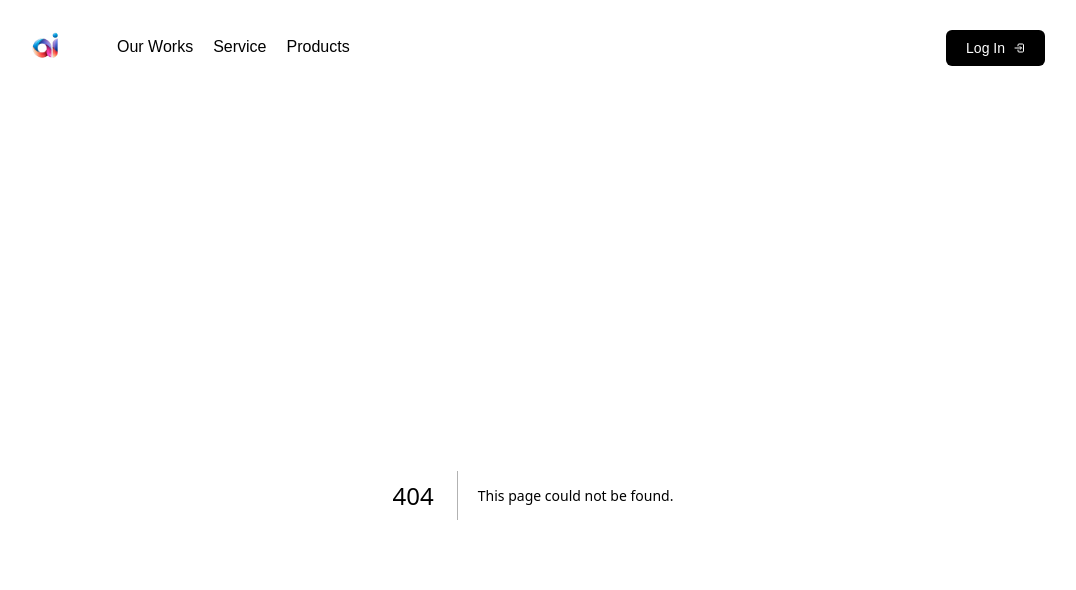
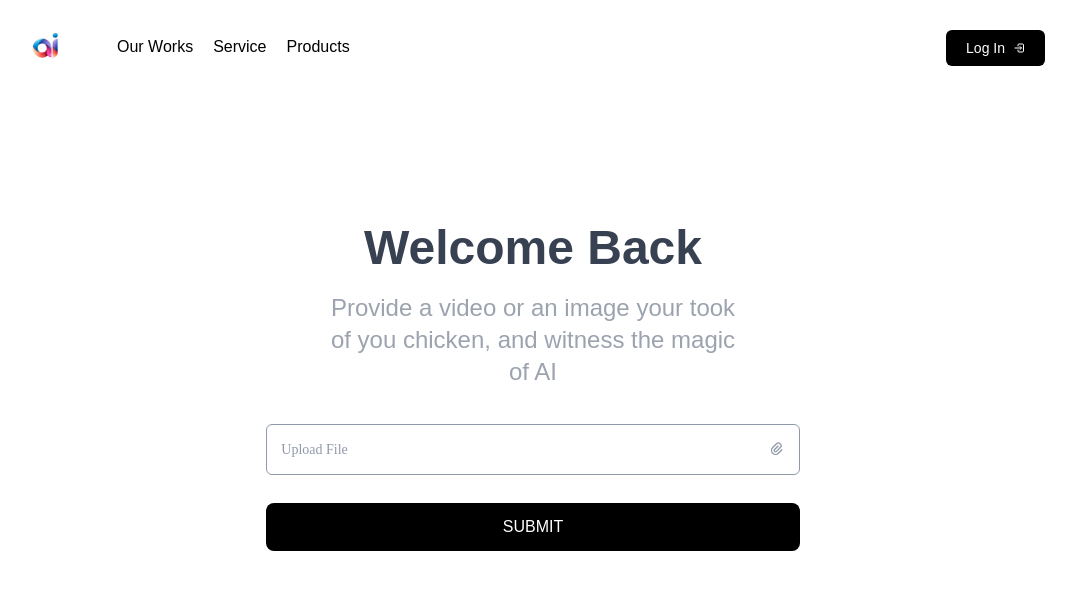
Before and after one commit to kabundege/ai-platform, a Next.js app: page /dashboard in a window 1280 px wide. Before the commit this address had no page. Shown: the top 590 px of the page, without its empty margins (107-1183 px from the left). Built offline with nearby package versions, Linux system fonts and the light colour scheme.

Commit message:
dashboard

```diff
--- /dev/null
+++ b/Components/Layout/index.tsx
@@ -0,0 +1,24 @@
+import { motion, Transition } from "framer-motion";
+import { ReactNode } from "react";
+
+interface Props {
+  children:ReactNode,
+  x?:number,
+  y?:number,
+  stiffness?:number,
+  damping?:number,
+  type?: Transition['type']
+}
+
+const Layout = ({ children,x=0,y=300,stiffness=260,damping=20,type="spring" }:Props) => (
+  <motion.div
+    initial={{ y,x, opacity: 0 }}
+    animate={{ y: 0, opacity: 1 }}
+    exit={{ y,x, opacity: 0 }}
+    transition={{type,stiffness,damping}}
+  >
+    {children}
+  </motion.div>
+);
+
+export default Layout;
--- a/app/Components/Header.tsx
+++ b/app/Components/Header.tsx
@@ -16,7 +16,7 @@ import Link from 'next/link'
                     <div className='w-0 group-hover:w-1/2 border-b-2 border-gray-300' />
                 </li>
                 <li className='mr-5 group'>
-                    <Link href='/' className='text-base font-light'>Service</Link>
+                    <Link href='/dashboard' className='text-base font-light'>Service</Link>
                     <div className='w-0 group-hover:w-1/2 border-b-2 border-gray-300' />
                 </li>
                 <li className='mr-5 group'>
--- /dev/null
+++ b/app/Components/UploadField/UploadField.css
@@ -0,0 +1,125 @@
+
+* {
+  margin: 0;
+  padding: 0;
+  box-sizing: border-box;
+}
+
+html, body {
+  min-height: 100%;
+  font-family: Regular;
+}
+
+.app {
+  width: 100vw;
+  height: 100vh;
+  overflow: hidden;
+}
+
+.spacer {
+  margin: 10.6666666667px;
+}
+
+.halfSpacer {
+  margin: 3.5555555556px;
+}
+
+.inputError {
+  width: 100%;
+  text-align: left;
+  color: #B63434 !important;
+}
+
+input:-webkit-autofill,
+input:-webkit-autofill:hover,
+input:-webkit-autofill:focus,
+textarea:-webkit-autofill,
+textarea:-webkit-autofill:hover,
+textarea:-webkit-autofill:focus,
+select:-webkit-autofill,
+select:-webkit-autofill:hover,
+select:-webkit-autofill:focus {
+  border: none;
+  outline: none;
+  color: #000 !important;
+  -webkit-text-size-adjust: 1.2em;
+  -webkit-text-fill-color: #000;
+  -webkit-box-shadow: 0 0 0px 1000px transparent inset;
+  -webkit-transition: background-color 5000s ease-in-out 0s;
+  transition: background-color 5000s ease-in-out 0s;
+}
+
+.absolute-fill {
+  position: absolute;
+  width: 100%;
+  height: 100%;
+}
+
+.flexer {
+  display: flex;
+  align-items: center;
+  justify-content: space-between;
+}
+
+.centerd {
+  display: flex;
+  align-items: center;
+  justify-content: center;
+}
+
+.logo {
+  position: absolute;
+  top: 10%;
+  left: 10%;
+  transform: translate(-50%, -50%);
+}
+@media screen and (max-width: 500px) {
+  .logo {
+    left: 50%;
+  }
+}
+@-webkit-keyframes spin {
+  from {
+    -webkit-transform: rotate(0deg);
+  }
+  to {
+    -webkit-transform: rotate(360deg);
+  }
+}
+@keyframes spin {
+  from {
+    transform: rotate(0deg);
+  }
+  to {
+    transform: rotate(360deg);
+  }
+}
+.UploadField {
+  width: 100%;
+  cursor: pointer;
+  margin: 8px 0;
+}
+.UploadField label {
+  font-size: 14px;
+  font-family: Medium;
+  color: #9099A8 !important;
+}
+.UploadField .icon {
+  color: #9099A8 !important;
+  transition: all 0.5s ease;
+}
+.UploadField .icon:hover {
+  color: #77828D !important;
+}
+.UploadField .InputWrapper {
+  display: flex;
+  align-items: center;
+  justify-content: space-between;
+  margin-top: 8px;
+  padding: 14px;
+  border: 1px solid #9099A8;
+  border-radius: 6px;
+}
+.UploadField .InputWrapper input {
+  display: none;
+}/*# sourceMappingURL=UploadField.css.map */
--- /dev/null
+++ b/app/Components/UploadField/UploadField.tsx
@@ -0,0 +1,70 @@
+import { FC, useRef } from 'react'
+import { RiAttachment2 } from 'react-icons/ri'
+import './UploadField.css'
+
+type Props = React.DetailedHTMLProps<React.InputHTMLAttributes<HTMLInputElement>, HTMLInputElement> & {
+  handleChange: (value:any) => void,
+  error?: any,
+  label: string,
+  value?: any,
+}
+
+const UploadField:FC<Props> = ({ error,value,handleChange,label, ...rest }) => {
+  const InputRef = useRef<HTMLInputElement|null>(null)
+
+  const onClickHandler = () => {
+    if(InputRef.current)
+    InputRef.current.click()
+  }
+
+  const onChange = (e:React.FormEvent<HTMLInputElement>) => {
+    //
+    if(e.currentTarget.files && e.currentTarget.files[0]){
+      // check if multiple is in use!
+      handleChange(
+        rest.multiple ?
+          e.currentTarget.files :
+          e.currentTarget.files[0]
+      )
+    }
+  }
+
+  const names = () => {
+    let name = '';
+
+    if(!value.length)
+    return null
+
+    // mapping all file names to appiel
+    for(let i=0;i<value.length;i++){
+      if(i)
+      name += ', '
+      name += value[i].name || value[i]
+    }
+
+    return name
+  }
+
+  return (
+    <div className='UploadField'>
+      <label className="capitalize">{label}</label>
+      <div className='InputWrapper' onClick={onClickHandler}>
+        <input
+          type='file'
+          ref={InputRef}
+          onChange={onChange}
+          {...rest}
+        />
+        {
+          value ?
+            <span className="truncate" style={{flex:.9}} >{ rest.multiple ? names() : value.name || value}</span>:
+            <label>Upload File</label>
+        }
+        <RiAttachment2 className="icon" />
+      </div>
+      <p className="inputError">{!value ? error : null}</p>
+    </div>
+  )
+}
+
+export default UploadField
--- /dev/null
+++ b/app/Components/UploadField/index.ts
@@ -0,0 +1 @@
+export {default} from './UploadField'
--- /dev/null
+++ b/app/context/index.tsx
@@ -0,0 +1,59 @@
+import { createContext, FC, ReactNode, useEffect, useState} from 'react';
+
+type ContextState = {
+    token?: string,
+    isLoading: boolean,
+    isAuth: boolean
+}
+
+interface Props {
+    children?:ReactNode,
+}
+
+type handleContext = <T extends keyof ContextState,Y extends ContextState[T]>(key: T,value: Y) => void
+
+interface ContextProps extends ContextState {
+    handleContext: handleContext,
+    setContext: React.Dispatch<React.SetStateAction<ContextState>>
+}
+
+const initialState:ContextProps = {
+    isLoading:false,
+    isAuth: false,
+    setContext: () => {},
+    handleContext: () => {},
+}
+
+const StoreContext = createContext<ContextProps>(initialState);
+
+const StoreProvider:FC<Props> = ({ children }) =>{
+    const [ state,setState ] = useState<ContextState>(initialState)
+
+    useEffect(()=>{
+        const token = localStorage.getItem('token');
+        if(token){
+            handleContext('token',token)
+        }
+    },[])
+
+    const handleContext:handleContext = (key,value) => {
+        setState(
+            (prev:ContextState) =>
+            ({ ...prev,[key] : value })
+        )
+    }
+
+    return(
+        <StoreContext.Provider
+                value = {{
+                    ...state,
+                    handleContext,
+                    setContext: setState,
+                }}
+            >
+            {children}
+        </StoreContext.Provider>
+    )
+}
+
+export { StoreContext,StoreProvider }
--- /dev/null
+++ b/app/dashboard/page.tsx
@@ -0,0 +1,31 @@
+'use client'
+import React, { useState } from 'react'
+import Button from '../Components/Button'
+import UploadField from '../Components/UploadField'
+
+export default function Dashboard() {
+  const [file,setFile] = useState()
+
+  const handleChange = (val:any) => {
+    setFile(val)
+  }
+
+  return (
+    <div className="h-full w-full">
+      <h1 className='text-center text-5xl text-gray-700 mt-32 font-black'>Welcome Back</h1>
+      <h2 className='text-center text-2xl w-4/12 mx-auto my-5 text-gray-400 font-medium'>
+        Provide a video or an image your took of
+        you chicken, and witness the magic of AI
+      </h2>
+      <div className='flex flex-col items-center justify-center w-5/12 mx-auto'>
+        <UploadField
+          label=''
+          value={file}
+          {...{handleChange}}
+          accept="image/*, video/*"
+        />
+        <Button text="Submit" className='mt-5 w-3/12' />
+      </div>
+    </div>
+  )
+}
--- a/app/forgot/page.tsx
+++ b/app/forgot/page.tsx
@@ -6,13 +6,14 @@ import Input from '../Components/Input'
 import { useForm } from 'react-hook-form';
 import { yupResolver } from '@hookform/resolvers/yup'
 import { forgotSchema } from '../../validation/auth.schema'
+import Layout from '../../Components/Layout'
 
 interface Creds {
   phone: string,
 }
 
 
-export default function Login() {
+function Forgot() {
 
   const {
     register,
@@ -43,3 +44,9 @@ export default function Login() {
     </form>
   )
 }
+
+export default () => (
+  <Layout>
+    <Forgot/>
+  </Layout>
+)
--- a/app/login/page.tsx
+++ b/app/login/page.tsx
@@ -1,12 +1,15 @@
 "use client"
 import Link from 'next/link'
-import React from 'react'
+import React, { useContext, useEffect } from 'react'
 import Button from '../Components/Button'
 import Input from '../Components/Input'
 import PasswordInput from '../Components/PasswordInput'
 import { useForm } from 'react-hook-form';
 import { yupResolver } from '@hookform/resolvers/yup'
 import { LoginSchema } from '../../validation/auth.schema'
+import Layout from '../../Components/Layout'
+import { StoreContext } from '../context'
+import { useRouter } from 'next/navigation'
 
 interface Creds {
   phone: string,
@@ -14,7 +17,9 @@ interface Creds {
 }
 
 
-export default function Login() {
+function SIGNIN() {
+  const router = useRouter()
+  const { handleContext,token } = useContext(StoreContext)
 
   const {
     register,
@@ -27,7 +32,17 @@ export default function Login() {
 
   const submitHandler = handleSubmit((data)=>{
     // code here
+    console.log("got here with ",data)
+    localStorage.setItem('token','token')
+    handleContext('token','token')
   })
+
+  useEffect(()=>{
+    console.log(token)
+    if(token){
+      router.replace('/dashboard')
+    }
+  },[token])
 
   return (
     <form className='mx-auto w-96 mt-20' onSubmit={submitHandler}>
@@ -53,3 +68,9 @@ export default function Login() {
     </form>
   )
 }
+
+export default () => (
+  <Layout>
+    <SIGNIN/>
+  </Layout>
+)
--- a/app/register/page.tsx
+++ b/app/register/page.tsx
@@ -9,6 +9,7 @@ import SelectField from "../Components/SelectField";
 import { useForm } from "react-hook-form";
 import { yupResolver } from "@hookform/resolvers/yup";
 import { RegisterSchema } from "../../validation/auth.schema";
+import Layout from "../../Components/Layout";
 
 interface Creds {
   province: string;
@@ -19,7 +20,7 @@ interface Creds {
   confirm: string;
 }
 
-export default function Register() {
+function Register() {
 
   const {
     register,
@@ -99,3 +100,9 @@ export default function Register() {
     </form>
   );
 }
+
+export default () => (
+  <Layout>
+    <Register/>
+  </Layout>
+)
--- a/package.json
+++ b/package.json
@@ -7,6 +7,7 @@
   },
   "dependencies": {
     "@hookform/resolvers": "^2.9.10",
+    "framer-motion": "^8.0.2",
     "next": "latest",
     "react": "18.2.0",
     "react-dom": "18.2.0",
--- a/pages/_app.tsx
+++ b/pages/_app.tsx
@@ -1,8 +1,16 @@
 import '../styles/globals.css'
 import type { AppProps } from 'next/app'
+import { AnimatePresence } from 'framer-motion'
+import { StoreProvider } from '../app/context'
 
-function MyApp({ Component, pageProps }: AppProps) {
-  return <Component {...pageProps} />
+function MyApp({ Component, pageProps, router }: AppProps) {
+  return (
+    <StoreProvider>
+      <AnimatePresence mode="wait" initial={false} onExitComplete={() => window.scrollTo(0, 0)} exitBeforeEnter>
+        <Component {...pageProps} key={router.asPath} />
+      </AnimatePresence>
+    </StoreProvider>
+  )
 }
 
 export default MyApp
```
Also changed, not shown: 2 other files (tests, documents, lock files or other folders).
